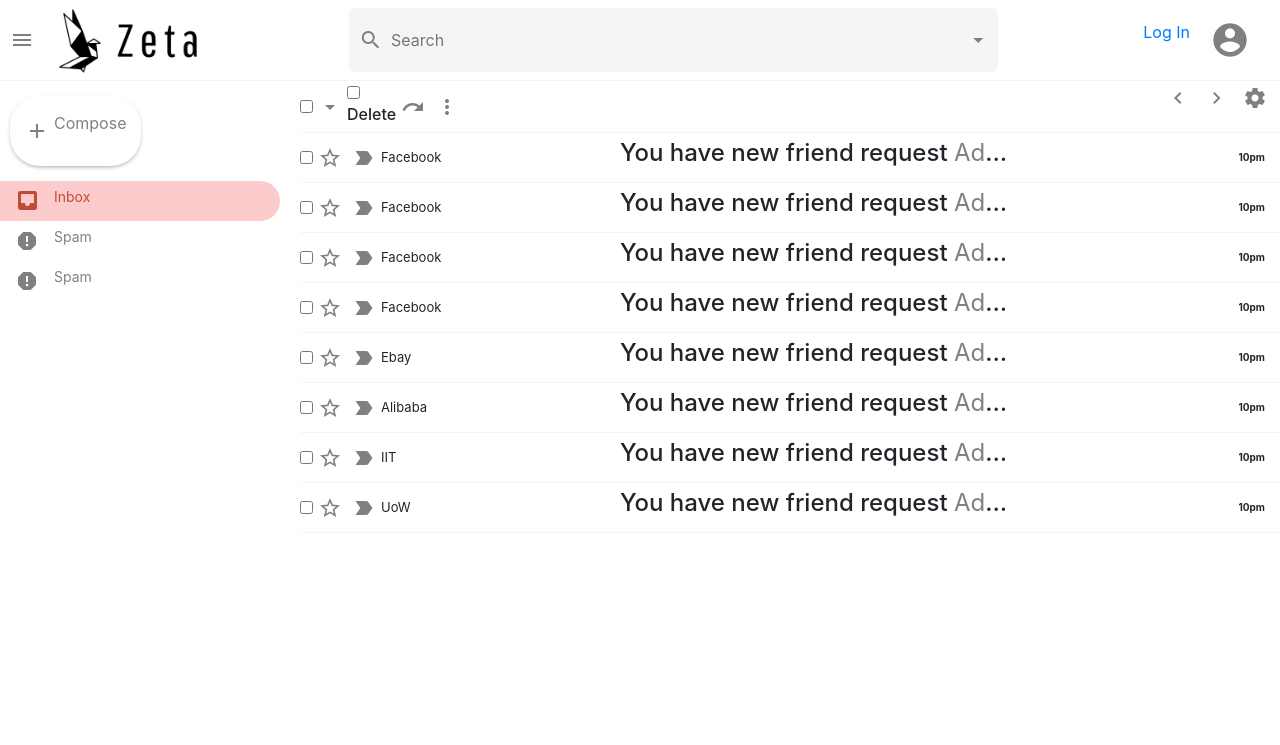
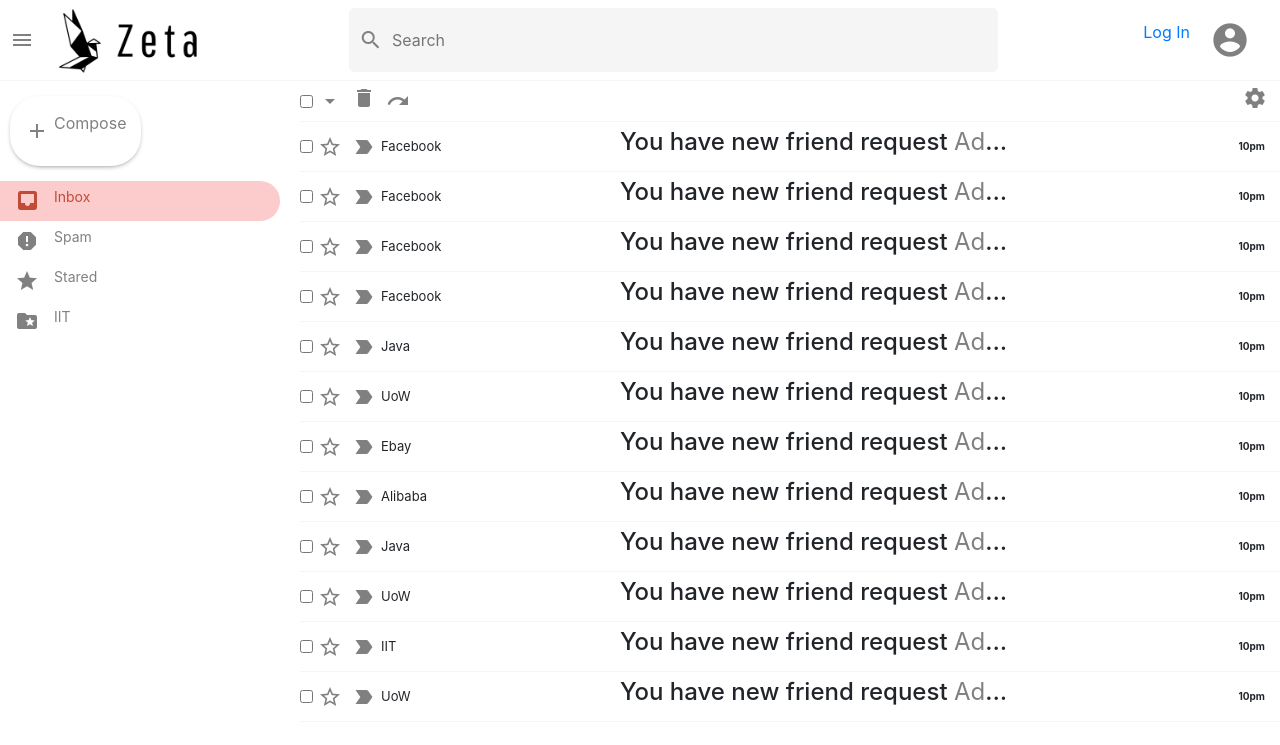
Before and after one commit to Zeta-Mail/Zeta, a Django app: page /home in a window 1280 px wide. Shown: the top 745 px of the page. Run offline with Django 4.2, Linux system fonts and the light colour scheme; some libraries are stand-ins or nearby versions; some web fonts are replaced.

Commit message:
updated home page with javaScript

```diff
--- a/zeta/templates/zeta/home.html
+++ b/zeta/templates/zeta/home.html
@@ -11,14 +11,13 @@
 <div class="big-device">
     <div class="header">
         <div class="header_left">
-            <span class="material-icons menu_icon" onclick="myFun()">menu</span>
+            <span class="material-icons menu_icon">menu</span>
             <img src="{% static 'zeta/logo.png' %}" alt="logo">
         </div>
 
         <div class="header_middle">
             <span class="material-icons">search</span>
             <input type="text" placeholder="Search">
-            <span class="material-icons">arrow_drop_down</span>
 
         </div>
 
@@ -37,25 +36,32 @@
     <!--Main Body Start-->
     <div class="main_body">
         <!--  Sidebar Start-->
-        <div class="sidebar" *ngIf="showMenu" id="sidebar">
+        <div class="sidebar" id="sidebar">
             <button class="sidebar_compose">
                 <span class="material-icons">add</span>
                 <p>Compose</p>
             </button>
 
-            <div class="sidebarOption sidebarOption_active" (click)="toggleInbox()">
+            <div class="sidebarOption sidebarOption_active inboxBtn" onclick="showInbox()">
                 <span class="material-icons">inbox</span>
                 <h3>Inbox</h3>
             </div>
 
-            <div class="sidebarOption" (click)="toggleSpam()">
+            <div class="sidebarOption spamBtn" onclick="showSpam()">
                 <span class="material-icons">report</span>
                 <h3>Spam</h3>
             </div>
-            <div class="sidebarOption" (click)="toggleSpam()">
-                <span class="material-icons">report</span>
-                <h3>Spam</h3>
+
+            <div class="sidebarOption staredBtn" onclick="showStarted()">
+                <span class="material-icons">star</span>
+                <h3>Stared</h3>
             </div>
+
+            <div class="sidebarOption iitBtn" onclick="showIit()">
+                <span class="material-icons">folder_special</span>
+                <h3>IIT</h3>
+            </div>
+
         </div>
         <!--  Sidebar End-->
 
@@ -65,22 +71,18 @@
             <div class="emaillist_setting">
                 <div class="emaillist_settingsleft">
                     <input type="checkbox">
-                    <span class="material-icons" (click)="toogleMore()">arrow_drop_down</span>
-                    <div class="sidebarOption" *ngIf="showMore">
-                        <input type="checkbox">
-                        <h6>Delete</h6>
+                    <span class="material-icons">arrow_drop_down</span>
+                    <div class="sidebarOption">
+                        <span class="material-icons">delete</span>
                     </div>
                     <span class="material-icons">redo</span>
-                    <span class="material-icons">more_vert</span>
                 </div>
 
                 <div class="emaillist_settingsright">
-                    <span class="material-icons">chevron_left</span>
-                    <span class="material-icons">chevron_right</span>
                     <span class="material-icons">settings</span>
                 </div>
             </div>
-            <div class="inboxMails" *ngIf="showInbox">
+            <div class="inboxMails">
                 <div class="emailRow">
                     <div class="emailRow_options">
                         <input type="checkbox" />
@@ -140,8 +142,39 @@
                     </div>
                     <div class="emailRow_time">10pm</div>
                 </div>
+<!--                5-->
+                <div class="emailRow">
+                    <div class="emailRow_options">
+                        <input type="checkbox" />
+                        <span class="material-icons">star_border</span>
+                        <span class="material-icons">label_important</span>
+                    </div>
+                    <div class="emailRow_title">Java</div>
+                    <div class="emailRow_message">
+                        <h4>You have new friend request <span class="emailRow_description">
+                                Add this person to your friend list.
+                            </span></h4>
+                    </div>
+                    <div class="emailRow_time">10pm</div>
+                </div>
+                <!--      6-->
+                <div class="emailRow">
+                    <div class="emailRow_options">
+                        <input type="checkbox" />
+                        <span class="material-icons">star_border</span>
+                        <span class="material-icons">label_important</span>
+                    </div>
+                    <div class="emailRow_title">UoW</div>
+                    <div class="emailRow_message">
+                        <h4>You have new friend request <span class="emailRow_description">
+                                Add this person to your friend list.
+                            </span></h4>
+                    </div>
+                    <div class="emailRow_time">10pm</div>
+                </div>
             </div>
-            <div class="spamMails" *ngIf="showSpam">
+
+            <div class="spamMails">
                 <div class="emailRow">
                     <div class="emailRow_options">
                         <input type="checkbox" />
@@ -173,7 +206,41 @@
                 </div>
 
             </div>
-            <div class="staredMails" *ngIf="showStared">
+
+            <div class="staredMails">
+                <div class="emailRow">
+                    <div class="emailRow_options">
+                        <input type="checkbox" />
+                        <span class="material-icons">star_border</span>
+                        <span class="material-icons">label_important</span>
+                    </div>
+                    <div class="emailRow_title">Java</div>
+                    <div class="emailRow_message">
+                        <h4>You have new friend request <span class="emailRow_description">
+                                Add this person to your friend list.
+                            </span></h4>
+                    </div>
+                    <div class="emailRow_time">10pm</div>
+                </div>
+                <!--      2-->
+                <div class="emailRow">
+                    <div class="emailRow_options">
+                        <input type="checkbox" />
+                        <span class="material-icons">star_border</span>
+                        <span class="material-icons">label_important</span>
+                    </div>
+                    <div class="emailRow_title">UoW</div>
+                    <div class="emailRow_message">
+                        <h4>You have new friend request <span class="emailRow_description">
+                                Add this person to your friend list.
+                            </span></h4>
+                    </div>
+                    <div class="emailRow_time">10pm</div>
+                </div>
+
+            </div>
+
+            <div class="iitMails">
                 <div class="emailRow">
                     <div class="emailRow_options">
                         <input type="checkbox" />
@@ -216,10 +283,61 @@
 <script>
     let sidebar = document.querySelector(".sidebar");
     let sidebarBtn = document.querySelector(".menu_icon");
+
+    let inboxContent = document.querySelector(".inboxMails");
+    let inboxBtn = document.querySelector(".inboxBtn");
+    let spamContent = document.querySelector(".spamMails");
+    let spamBtn = document.querySelector(".spamBtn");
+    let staredContent = document.querySelector(".staredMails");
+    let staredBtn = document.querySelector(".staredBtn");
+    let iitContent = document.querySelector(".iitMails");
+    let iitBtn = document.querySelector(".iitBtn");
+
     console.log(sidebarBtn);
     sidebarBtn.addEventListener("click", ()=>{
         sidebar.classList.toggle("close");
     });
+
+    function showInbox(){
+
+        console.log(inboxBtn);
+        inboxBtn.addEventListener("click", ()=>{
+            inboxContent.style.display="block";
+        });
+    }
+    function showSpam(){
+        console.log(spamBtn);
+        spamBtn.addEventListener("click", ()=>{
+            spamContent.style.display="block";
+            inboxContent.style.display="none";
+            staredContent.style.display="none";
+            iitContent.style.display="none";
+
+        });
+    }
+    function showStarted(){
+        console.log(staredBtn);
+        staredBtn.addEventListener("click", ()=>{
+            spamContent.style.display="none";
+            inboxContent.style.display="none";
+            staredContent.style.display="block";
+            iitContent.style.display="none";
+
+        });
+    }
+
+    function showIit(){
+        console.log(staredBtn);
+        iitBtn.addEventListener("click", ()=>{
+            spamContent.style.display="none";
+            inboxContent.style.display="none";
+            staredContent.style.display="none";
+            iitContent.style.display="block";
+
+        });
+    }
+
+
 </script>
 
 {% endblock %}
```
